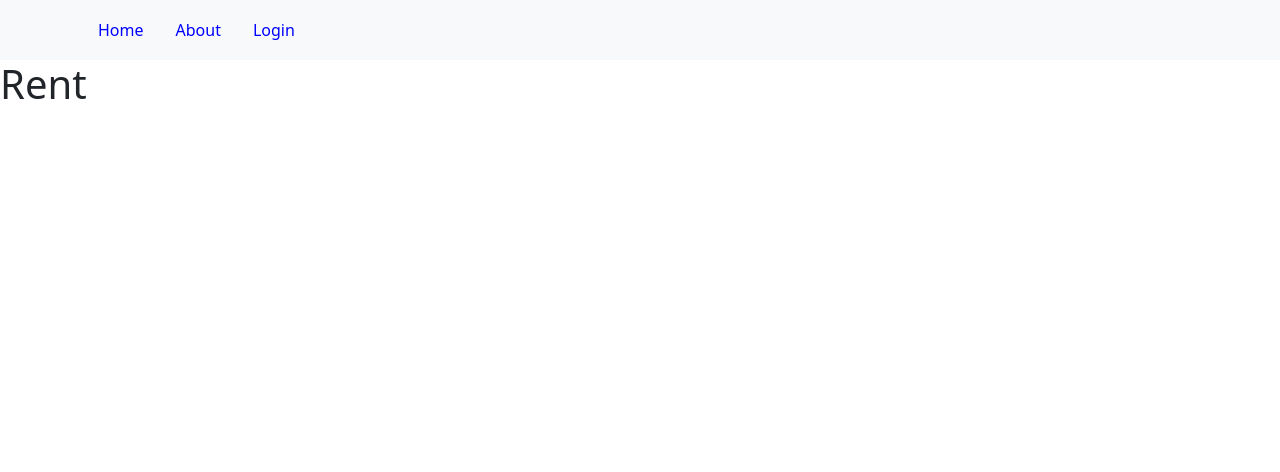
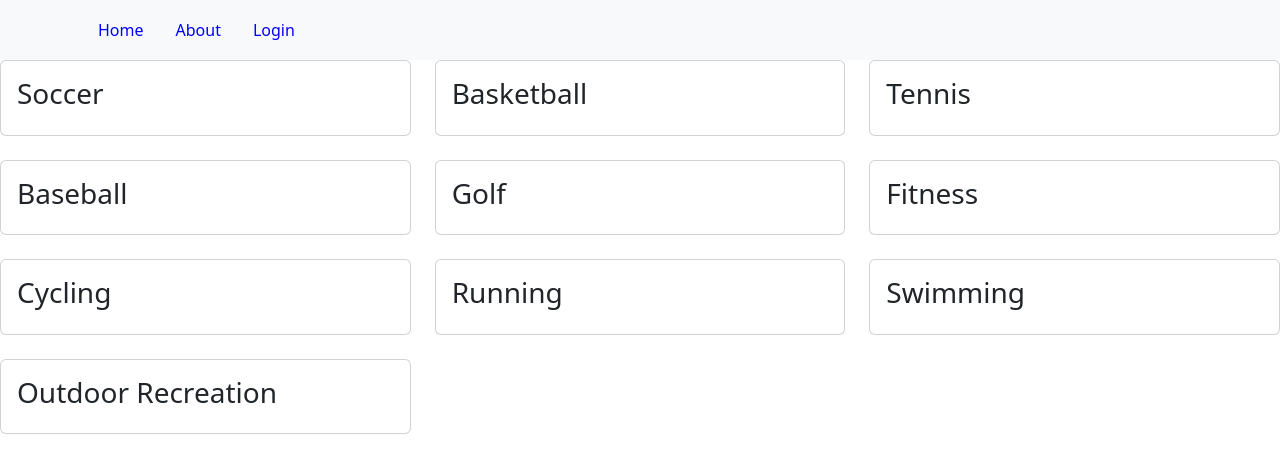
Before and after one commit to sumanth2002629/SportR, a React (Vite) app in the folder SportR-frontend/: page /rent in a window 1280 px wide. Shown: the top 472 px of the page. Built offline with nearby package versions, Linux system fonts and the light colour scheme.

Commit message:
Added new functionalities

```diff
--- a/SportR-frontend/src/App.jsx
+++ b/SportR-frontend/src/App.jsx
@@ -11,13 +11,14 @@ import Register from "./components/Register"
 import Login from "./components/Login"
 import Rent from "./components/Rent"
 import Add from "./components/Add"
-
+import Account from "./components/Account"
 
 import Container from 'react-bootstrap/Container';
 import Nav from 'react-bootstrap/Nav';
 import Navbar from 'react-bootstrap/Navbar';
 
 import './index.css'
+import CategoryItems from './components/CategoryItems'
 
 
 function App() {
@@ -46,6 +47,11 @@ function App() {
                   </Nav.Link>
                   <Nav.Link>
                     {
+                      login?<Link to="/myaccount" className="nav-link">My Account</Link>:<></>
+                    }
+                  </Nav.Link>
+                  <Nav.Link>
+                    {
                       login?<Link onClick={()=>{setLogin(false);}} className="nav-link" to="/">Logout</Link>:<></>
                     }
                   </Nav.Link>
@@ -59,7 +65,9 @@ function App() {
           <Route path="/" element={<Home login={login}/>}/>
           <Route path="/about" element={<About/>}/>
           <Route path="/login" element={<Login onUpdate={setLogin}/>}/>
-          <Route path="/rent" element={<Rent/>}/>
+          <Route path="/rent" element={<Rent loggedin={login}/>}/>
+          <Route path="/categories/:category" element={<CategoryItems loggedin={login}/>}/>
+          <Route path="/myaccount" element={<Account loggedin={login}/>}/>
           <Route path="/register" element={<Register/>}/>
           <Route path="/additem" element={<Add/>}/>
         </Routes>
--- /dev/null
+++ b/SportR-frontend/src/components/Account.jsx
@@ -0,0 +1,20 @@
+import React, { useState } from 'react';
+
+const Account = () => {
+
+
+
+  return (
+    <div>
+      <h1>My Account</h1>
+      <div>
+        <h3>My rented items</h3>
+        <h3>Change password</h3>
+        <h3>Delete account</h3>
+      </div>
+
+    </div>
+  );
+};
+
+export default Account;
--- /dev/null
+++ b/SportR-frontend/src/components/Category.jsx
@@ -0,0 +1,12 @@
+import React from "react";
+
+function Category(props) {
+    return (
+        <div className="category">
+            <h3 className="categoryName">{props.category}</h3>
+
+        </div>
+    );
+}
+
+export default Category;
--- /dev/null
+++ b/SportR-frontend/src/components/CategoryItem.jsx
@@ -0,0 +1,12 @@
+import React from "react";
+
+function CategoryItem(props) {
+    return (
+        <div className="item">
+            <h3 className="itemName">{props.item}</h3>
+
+        </div>
+    );
+}
+
+export default CategoryItem;
--- /dev/null
+++ b/SportR-frontend/src/components/CategoryItems.jsx
@@ -0,0 +1,46 @@
+// import 'bootstrap/dist/css/bootstrap.min.css'; // Import Bootstrap CSS
+import Card from 'react-bootstrap/Card';
+import Row from 'react-bootstrap/Row';
+import Col from 'react-bootstrap/Col';
+import CategoryItem from './CategoryItem';
+import { useParams } from 'react-router-dom';
+const equipmentList = {
+    "Soccer": ["Soccer Ball", "Soccer Shoes", "Goalkeeper Gloves", "Jersey", "Shin Guards"],
+    "Basketball": ["Basketball", "Basketball Shoes", "Basketball Hoop", "Jersey"],
+    "Tennis": ["Tennis Racket", "Tennis Balls", "Tennis Shoes", "Tennis Bag"],
+    "Baseball": ["Baseball Bat", "Baseball Glove", "Baseballs", "Baseball Cap"],
+    "Golf": ["Golf Clubs", "Golf Balls", "Golf Shoes", "Golf Bag", "Golf Gloves"],
+    "Fitness": ["Dumbbells", "Yoga Mat", "Resistance Bands", "Jump Rope", "Exercise Ball"],
+    "Cycling": ["Bicycle", "Helmet", "Bike Lock", "Cycling Shoes"],
+    "Running": ["Running Shoes", "Running Shorts", "Water Bottle", "Reflective Gear"],
+    "Swimming": ["Swimsuit", "Swim Goggles", "Swim Cap", "Kickboard", "Fins"],
+    "Outdoor Recreation": ["Camping Tent", "Hiking Boots", "Backpack", "Sleeping Bag"]
+    // Add more categories and equipment as needed
+  };
+function CategoryItems(props) {
+    const {category}=useParams();
+    const items = equipmentList[category] || [];
+    console.log(category);
+    return (
+        <div>
+            <Row xs={1} md={3} className="g-4">
+                {(items).map((item, index) => (
+                <Col key={item}>
+                    <Card onClick={() => {}} style={{ cursor: 'pointer' }}>
+                    <Card.Body>
+                        <Card.Title>
+                            <CategoryItem key={index} index={index} item={item}/>
+                        </Card.Title>
+                    </Card.Body>
+                    </Card>
+                </Col>
+                ))}
+            </Row>
+        {/* {categories.map((category, index) => (
+                        <Category key={index} index={index} category={category}/>
+                    ))} */}
+        </div>
+    )
+}
+
+export default CategoryItems
--- a/SportR-frontend/src/components/Home.jsx
+++ b/SportR-frontend/src/components/Home.jsx
@@ -6,7 +6,6 @@ import {useNavigate} from "react-router-dom"
 const Home = ({login}) => {
 
   const navigate = useNavigate()
-
   const Rent = ()=>{
     login?navigate("/Rent"):navigate("/login")
   }
--- a/SportR-frontend/src/components/Login.jsx
+++ b/SportR-frontend/src/components/Login.jsx
@@ -24,7 +24,7 @@ const Login = ({ onUpdate }) => {
       setPassword('')
 
       onUpdate(true)
-      navigate("/")
+      navigate("/Rent")
     } catch (exception) {
       console.log("wrong credentials!")
     }
--- a/SportR-frontend/src/components/Rent.jsx
+++ b/SportR-frontend/src/components/Rent.jsx
@@ -1,6 +1,51 @@
-function Rent() {
+// import 'bootstrap/dist/css/bootstrap.min.css'; // Import Bootstrap CSS
+import Card from 'react-bootstrap/Card';
+import Row from 'react-bootstrap/Row';
+import Col from 'react-bootstrap/Col';
+import Category from './Category';
+import {useNavigate} from "react-router-dom"
+import { useEffect } from "react";
+const categories = [
+    'Soccer',
+    'Basketball',
+    'Tennis',
+    'Baseball',
+    'Golf',
+    'Fitness',
+    'Cycling',
+    'Running',
+    'Swimming',
+    'Outdoor Recreation',
+    // Add more categories as needed
+  ];
+
+function Rent({loggedin}) {
+    // const [selectedCategory, setSelectedCategory] = useState(null);
+    const navigate = useNavigate();
+
+    const handleCategorySelect = category => {
+        navigate('/categories/'+category);
+
+    };
     return (
-        <h1>Rent</h1>
+        <div>
+        <Row xs={1} md={3} className="g-4">
+            {categories.map((category, index) => (
+            <Col key={category}>
+                <Card onClick={() => {handleCategorySelect(category)}} style={{ cursor: 'pointer' }}>
+                <Card.Body>
+                    <Card.Title>
+                        <Category key={index} index={index} category={category}/>
+                    </Card.Title>
+                </Card.Body>
+                </Card>
+            </Col>
+            ))}
+        </Row>
+        {/* {categories.map((category, index) => (
+                        <Category key={index} index={index} category={category}/>
+                    ))} */}
+        </div>
     )
 }
 
```
Also changed, not shown: 2 other files (tests, documents, lock files or other folders).
